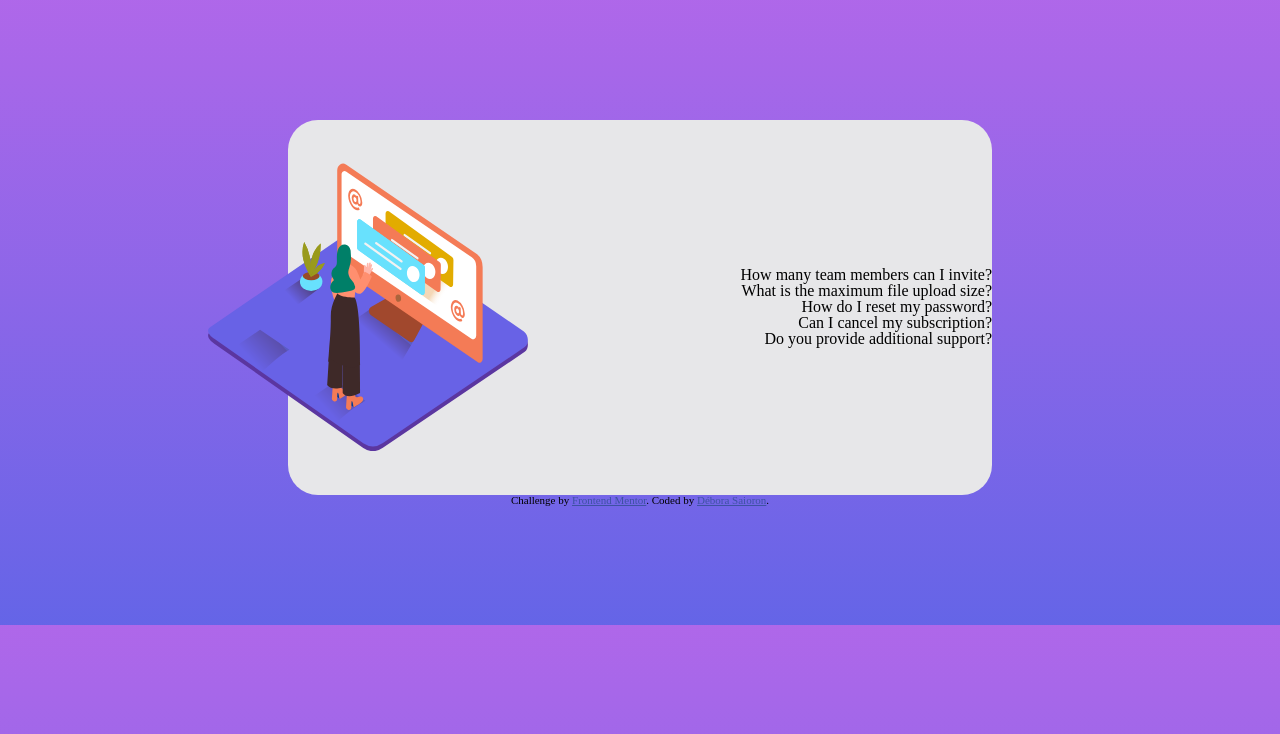
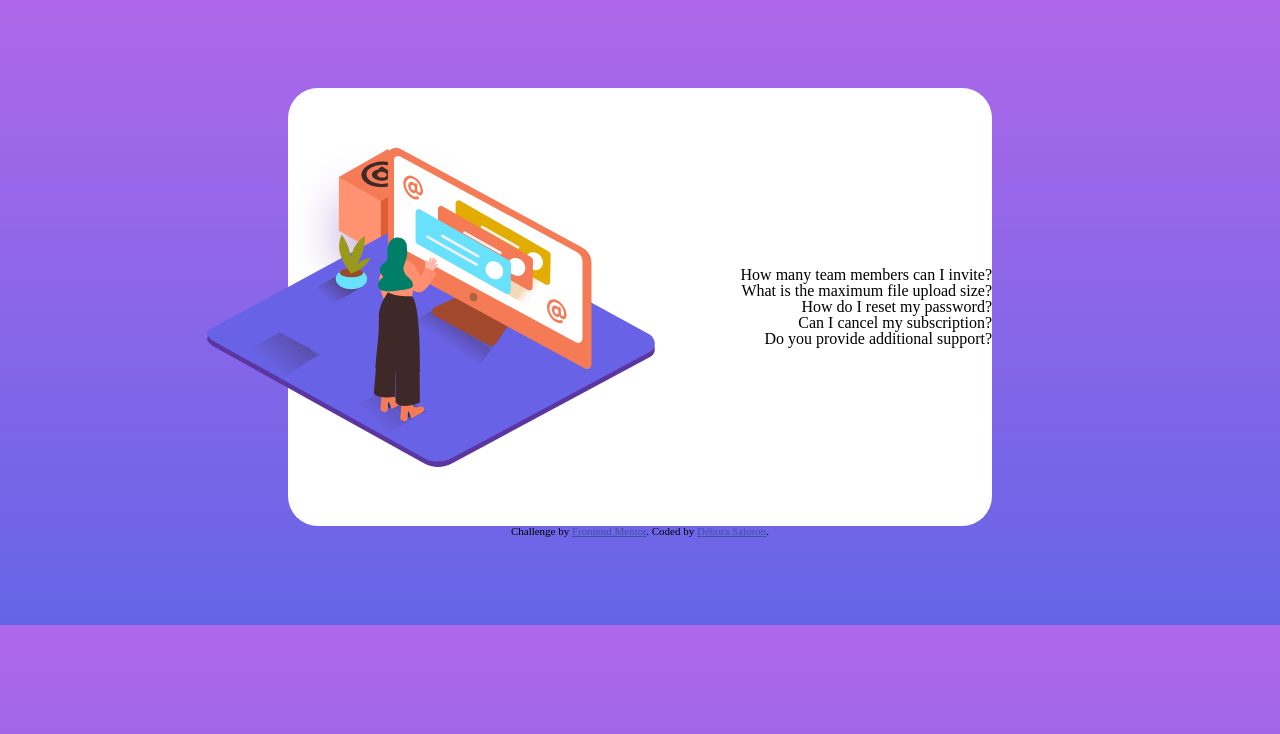
Before and after one commit to saiorond/cartao-de-perguntas-frequentes, a plain HTML site: page index.html in a window 1280 px wide. Drawn offline with Linux system fonts and the light colour scheme.

Commit message:
ajustes html e css

```diff
--- a/style.css
+++ b/style.css
@@ -24,9 +24,9 @@ body {
 }
 
 .caixa {
-    background-color: var(--azul-acizentado-claro);
+    background-color: white;
     width: 55%;
-    height: 60%;
+    height: 70%;
     border-radius: 30px;
     display: flex;
     align-items: center;
@@ -37,9 +37,15 @@ body {
     position: relative;
     float: left;
     top: 25%;
-    left: -25%;
-    width: 20em;
-    height: 18em;
+    left: -18%;
+    width: 28em;
+    height: 20em;
+}
+
+.ilustracao {
+    background-image: url(./images/illustration-box-desktop.svg);
+    background-repeat: no-repeat;
+    align-items: flex-start;
 }
 
 .pergunta {
```
Also changed, not shown: index.html (+1 -1 lines).
